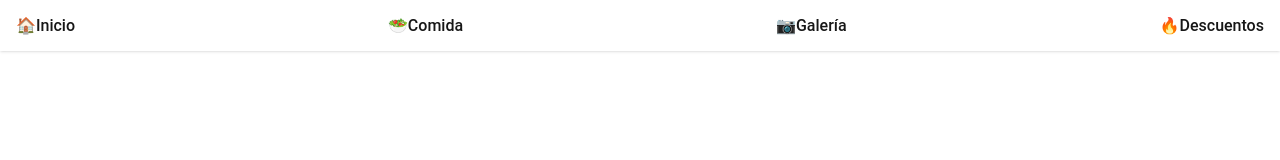
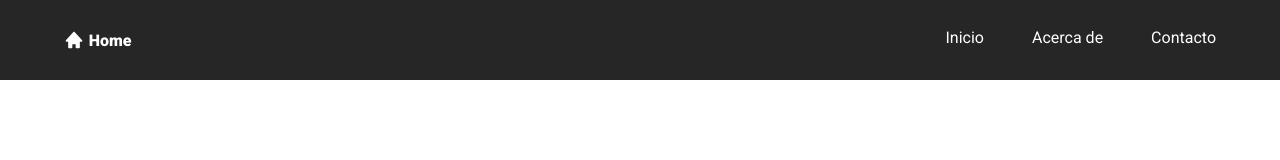
Before and after one commit to masterchiefherodev/restaurant, a plain HTML site: page index.html in a window 1280 px wide. Drawn offline with Linux system fonts and the light colour scheme.

Commit message:
nav complete

```diff
--- a/css/style.css
+++ b/css/style.css
@@ -1,3 +1,6 @@
+/* Import font */
+@import url('https://fonts.googleapis.com/css2?family=Roboto:wght@100;300;400;500;900&display=swap');
+
 /* Variables de los colores*/
 :root{
   --green-400: #4ade80;
@@ -6,7 +9,6 @@
   --emeral--500:#10b981;
   --neutral-800:#262626;
   --neutral-900:#171717;
-  --shadow: rgb(0 0 0 / 0.1);
 }
 
 /* Reset de los estilos por defecto en distitos nvegadores */
@@ -38,37 +40,97 @@ body{
   font-family: 'Roboto', sans-serif;
 }
 
-a{
-  text-decoration: none;
-}
-
-li{
-  list-style: none;
-}
-
 img{
   max-width: 100%;
 }
 
-.main-menu{
-  display: flex;
-  gap:0.3rem;
-  justify-content: space-between;
-  padding: 1rem;
-  box-shadow: 0 1px 3px 0px var(--shadow), 0 1px 2px -1px var(--shadow);
+/* Nav__open */
+.nav{
+  background-color: var(--neutral-800);
+  height: 80px;
+  color: white;
 }
 
-.menu-item{
-  color: var(--neutral-900);
-  font-weight: 500;
-  font-size: medium;
+.nav__container{
+  display: flex;
+  height: 100%;
+  width: 90%;
+  margin: 0 auto;
+  justify-content: space-between;
+  align-items: center;
 }
 
-.menu-item:hover{
-  color:var(--emeral--500);
+.nav__logo{
+  font-size: 1.5;
+  font-weight: 900;
 }
 
-.menu-item:active{
-  color:var(--emeral--500);
+.container__nav__logo{
+  display: flex;
+  align-items: center;
+  gap:0.3em;
 }
-/* Nav__close */
+
+
+
+.nav__label, .nav__input{
+  display: none;
+}
+
+.nav__menu{
+  display: grid;
+  grid-auto-flow: column;
+  gap: 3em;
+}
+
+.nav__item{
+  color:white;
+  text-decoration: none;
+  --clippy: polygon(0 0, 0 0, 0 100%, 0% 100%);
+}
+
+.nav__item::after{
+  content: "";
+  display: block;
+  background-color: white;
+  margin-top: 3px;
+  height: 3px;
+  clip-path: var(--clippy);
+  transition: clip-path .3s;
+}
+
+.nav__item:hover{
+  --clippy: polygon(0 0, 100% 0, 100% 99%, 0% 100%);
+}
+
+@media (max-width:700px) {
+
+  .nav__label{
+    display: block;
+    cursor: pointer;
+  }
+
+  .nav__menu{
+    position: fixed;
+    top: 80px;
+    bottom: 0;
+    background-color: var(--emeral--500);
+    width: 100%;
+    left: 0;
+    display: flex;
+    justify-content: space-evenly;
+    flex-direction: column;
+    align-items: center;
+    clip-path: circle(0 at center);
+    transition: clip-path 0.6s ease-in-out;
+  }
+
+  .nav__input:checked + .nav__menu{
+    clip-path: circle(100% at center);
+  }
+
+  .nav__menu a{
+    font-weight: 500;
+  }
+
+}
--- a/css/style2.css
+++ /dev/null
@@ -1,124 +0,0 @@
-/* Import font */
-@import url('https://fonts.googleapis.com/css2?family=Roboto:wght@100;300;400;900&display=swap');
-
-/* Variables de los colores*/
-:root{
-  --green-400: #4ade80;
-  --green-500: #22c55e;
-  --emeral--400:#34d399;
-  --emeral--500:#10b981;
-  --neutral-800:#262626;
-  --neutral-900:#171717;
-}
-
-/* Reset de los estilos por defecto en distitos nvegadores */
-html, body, div, span, applet, object, iframe,
-h1, h2, h3, h4, h5, h6, p, blockquote, pre,
-a, abbr, acronym, address, big, cite, code,
-del, dfn, em, img, ins, kbd, q, s, samp,
-small, strike, strong, sub, sup, tt, var,
-b, u, i, center,
-dl, dt, dd, ol, ul, li,
-fieldset, form, label, legend,
-table, caption, tbody, tfoot, thead, tr, th, td,
-article, aside, canvas, details, embed,
-figure, figcaption, footer, header, hgroup,
-menu, nav, output, ruby, section, summary,
-time, mark, audio, video {
-	margin: 0;
-	padding: 0;
-	border: 0;
-	font-size: 100%;
-	font: inherit;
-	vertical-align: baseline;
-}
-
-/* Estilos */
-
-/* Nav__open */
-body{
-  font-family: 'Roboto', sans-serif;
-}
-
-img{
-  max-width: 100%;
-}
-
-/* Nav__open */
-.nav{
-  background-color: var(--neutral-800);
-  height: 80px;
-  color: white;
-}
-
-.nav__container{
-  display: flex;
-  height: 100%;
-  width: 90%;
-  margin: 0 auto;
-  justify-content: space-between;
-  align-items: center;
-}
-
-.nav__logo{
-  font-size: 1.5;
-  font-weight: 900;
-}
-
-.nav__label, .nav__input{
-  display: none;
-}
-
-.nav__menu{
-  display: grid;
-  grid-auto-flow: column;
-  gap: 3em;
-}
-
-.nav__item{
-  color:white;
-  text-decoration: none;
-  --clippy: polygon(0 0, 0 0, 0 100%, 0% 100%);
-}
-
-.nav__item::after{
-  content: "";
-  display: block;
-  background-color: white;
-  margin-top: 3px;
-  height: 3px;
-  clip-path: var(--clippy);
-  transition: clip-path .3s;
-}
-
-.nav__item:hover{
-  --clippy: polygon(0 0, 100% 0, 100% 99%, 0% 100%);
-}
-
-@media (max-width:700px) {
-
-  .nav__label{
-    display: block;
-    cursor: pointer;
-  }
-
-  .nav__menu{
-    position: fixed;
-    top: 80px;
-    bottom: 0;
-    background-color: var(--emeral--500);
-    width: 100%;
-    left: 0;
-    display: flex;
-    justify-content: space-evenly;
-    flex-direction: column;
-    align-items: center;
-    clip-path: circle(0 at center);
-    transition: clip-path 0.6s ease-in-out;
-  }
-
-  .nav__input:checked + .nav__menu{
-    clip-path: circle(100% at center);
-  }
-
-}
--- a/index.html
+++ b/index.html
@@ -9,11 +9,26 @@
   <title>Inicio</title>
 </head>
 <!-- Nav__open -->
-<nav class="main-menu">
-  <li><a class="menu-item" href="">🏠️Inicio</a></li>
-  <li><a class="menu-item" href="">🥗️Comida</a></li>
-  <li><a class="menu-item" href="">📷️Galería</a></li>
-  <li><a class="menu-item" href="">🔥️Descuentos</a></li>
+<nav class="nav">
+  <div class="nav__container">
+
+    <div class="container__nav__logo">
+      <img src="./assets/svg/home.svg" alt="" class="nav__logo__svg">
+      <h1 class="nav__logo"> Home</h1>
+    </div>
+
+    <label for="menu" class="nav__label">
+      <img src="./assets/svg/bars-solid.svg" class="nav__img" alt="">
+    </label>
+    <input type="checkbox" id="menu" class="nav__input">
+
+    <div class="nav__menu">
+      <a href="#" class="nav__item">Inicio</a>
+      <a href="#" class="nav__item">Acerca de</a>
+      <a href="#" class="nav__item">Contacto</a>
+    </div>
+
+  </div>
 </nav>
 <!-- Nav__close -->
 
```
Also changed, not shown: nav.html (deleted, +0 -36 lines), assets/svg/home.svg (added).
